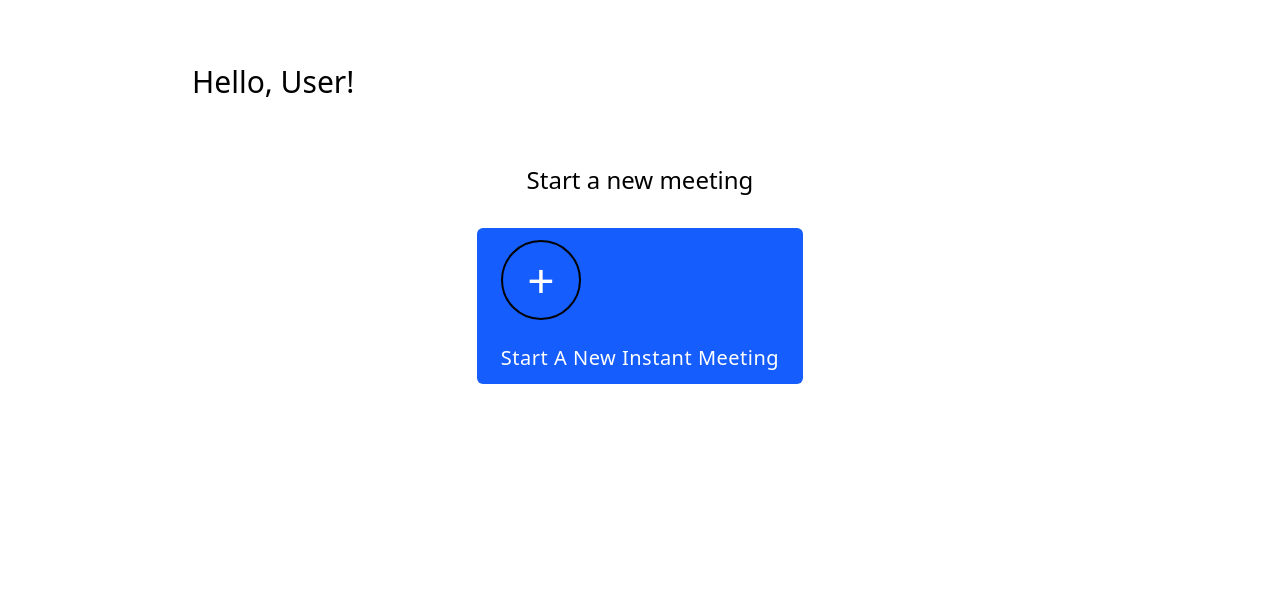
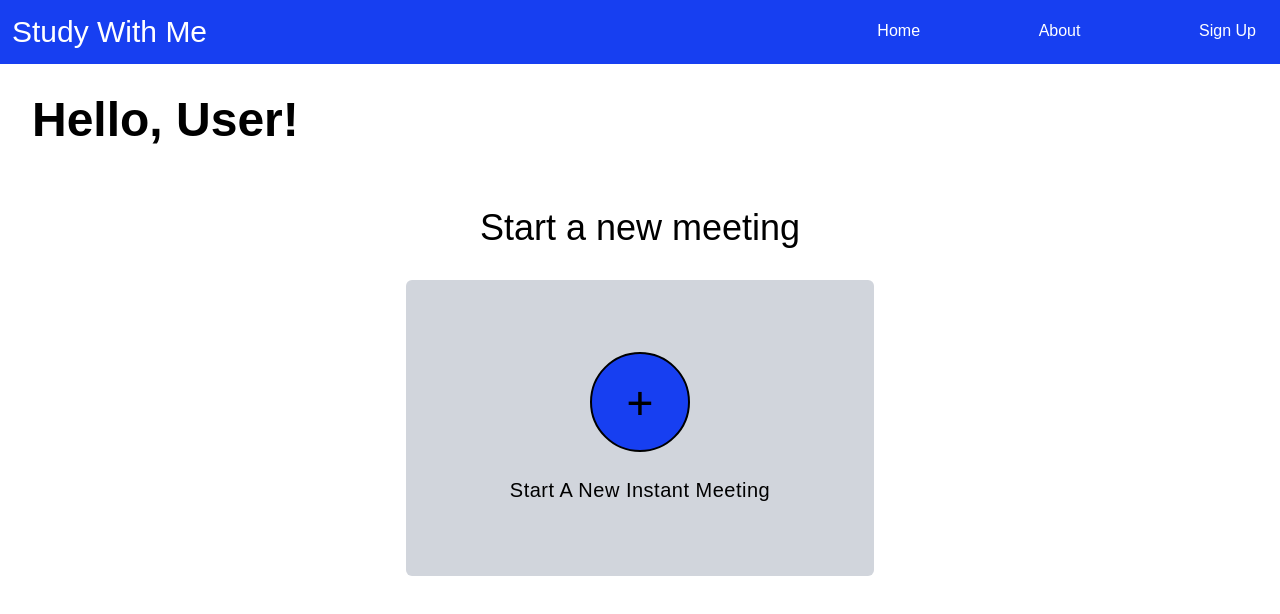
Before and after one commit to sivaprakashkrp/StudyWithMe, a React (Vite) app in the folder frontend/: page / in a window 1280 px wide. Shown: the top 614 px of the page. Built offline with nearby package versions, Linux system fonts and the light colour scheme; a web font is replaced by a local one.

Commit message:
Refined UI for User Greetings, Start the new meeting in the Dashboard

```diff
--- a/frontend/src/pages/Dashboard.jsx
+++ b/frontend/src/pages/Dashboard.jsx
@@ -1,36 +1,40 @@
 import React from 'react';
+import Navbar from '../components/Navbar';
 
 const Dashboard = () => {
     const handleStartMeeting = () => {
         console.log('Starting a new meeting...');
     };
     return (
-        <main className="flex-1 flex flex-col items-center pt-16 px-8 bg-white">
+        <>
+            <Navbar />
+            <main className="flex-1 flex flex-col pt-8 px-8 bg-white">
         <div className="w-full max-w-4xl">
             {/* User Greeting */}
-            <h1 className="text-3xl font-medium mb-16 text-left">
+            <h1 className="font-bold font-days text-5xl mb-16 text-left">
                 Hello, User!
             </h1>
         </div>
 
-        <div className="flex flex-col items-center">
-            <h3 className="text-2xl mb-8 font-light">Start a new meeting</h3>
+        <div className="flex flex-col items-center pb-16">
+            <h3 className="text-4xl mb-8 font-days">Start a new meeting</h3>
 
             {/* Dashboard Action Button */}
             <button
                 onClick={handleStartMeeting}
-                className="flex flex-col bg-blue-600 text-white px-6 py-3 rounded-md hover:bg-blue-700 transition"
+                className="flex flex-col bg-gray-300 items-center-safe text-black px-26 py-18 rounded-md hover:bg-gray-400 transition"
             >
-                <div className="w-20 h-20 border-2 border-black rounded-full flex items-center justify-center mb-6 group-hover:bg-black group-hover:text-white transition-colors">
+                <div className="w-25 h-25 border-2 bg-swm-blue border-black rounded-full flex items-center justify-center mb-6 group-hover:bg-black group-hover:text-white transition-colors">
                     <span className="text-5xl font-light leading-none">+</span>
                 </div>
 
-                <span className="text-xl font-medium tracking-wide">
+                <span className="text-xl font-days tracking-wide">
                     Start A New Instant Meeting
                 </span>
             </button>
         </div>
     </main>
+        </>
     );
 };
 
```
